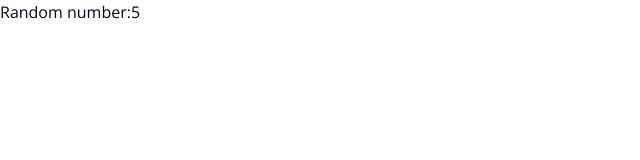
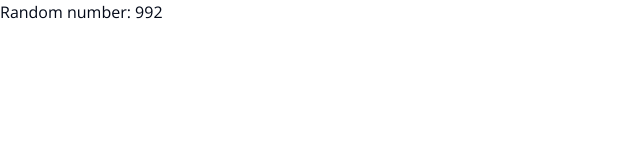
Before and after one commit to yashwanth1403/Paginest, a Next.js app: page /random in a window 1280 px wide. Shown: the top 160 px of the page, without its empty margins (0-640 px from the left). Built offline with nearby package versions, Linux system fonts and the light colour scheme.

Commit message:
Update socialauth

```diff
--- a/app/random/page.tsx
+++ b/app/random/page.tsx
@@ -1,13 +1,9 @@
 "use client";
-import { useEffect, useState } from "react";
 
 const Random = () => {
-  const [random, setRandom] = useState<number>(0);
-  useEffect(() => {
-    const random = Math.floor(Math.random() * 1000) + 1;
-    setRandom(random);
-  }, [random]);
-  return <div>Random number:{random}</div>;
+  const randomNumber = Math.floor(Math.random() * 1000) + 1;
+
+  return <div>Random number: {randomNumber}</div>;
 };
 
 export default Random;
```
